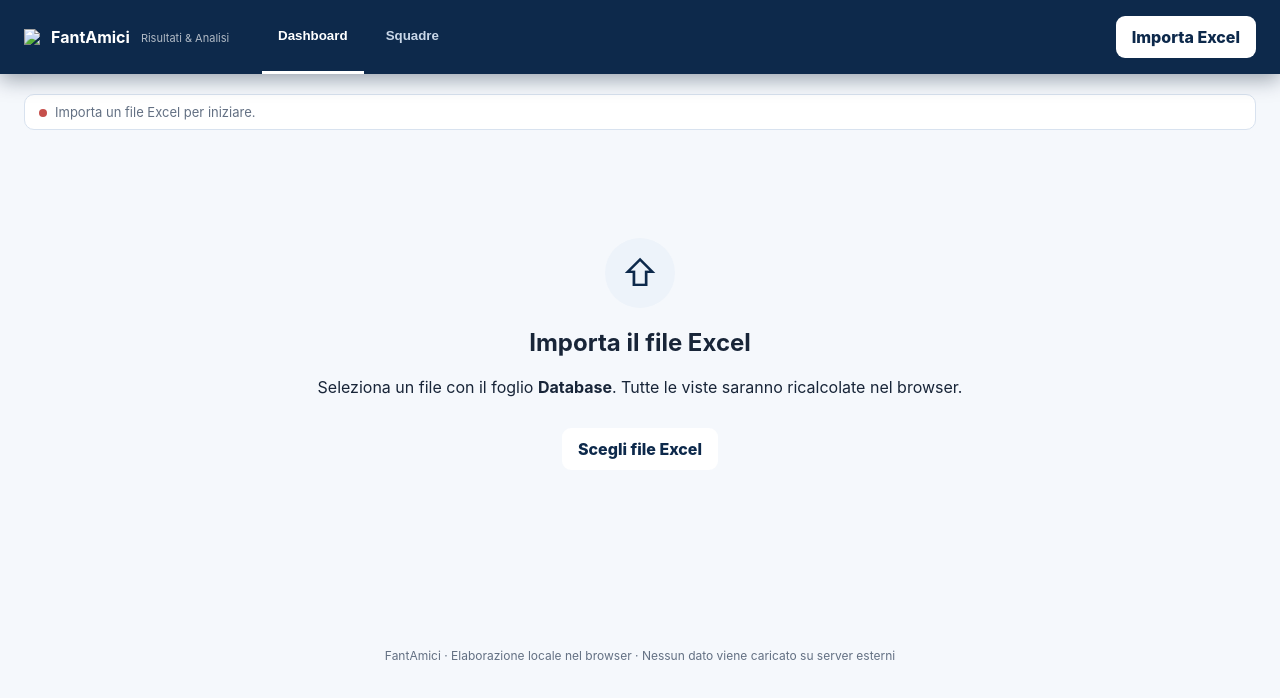
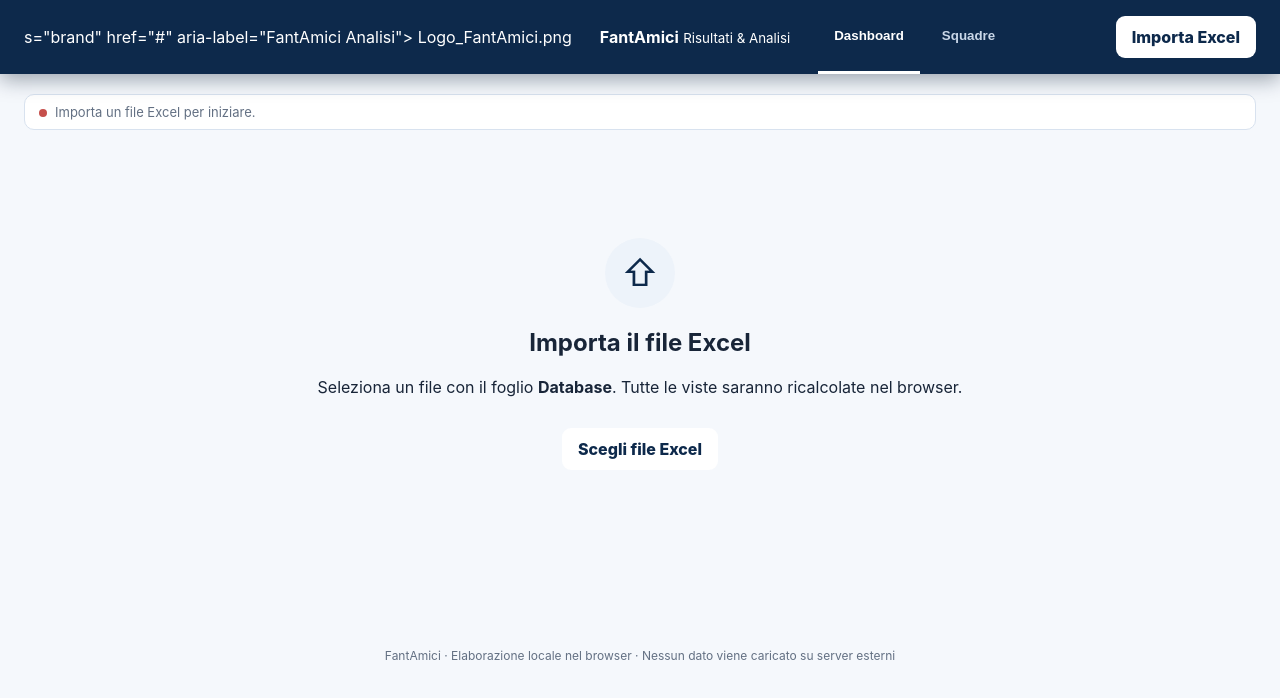
Before and after one commit to Giannuzzu/Risultati-e-Analisi, a plain HTML site: page index.html in a window 1280 px wide. Drawn offline with Linux system fonts and the light colour scheme; no server answers.

Commit message:
index.html

```diff
--- a/index.html
+++ b/index.html
@@ -10,19 +10,26 @@
 </head>
 <body>
 <header class="topbar">
-  <a class="brand" href="#" aria-label="FantAmici Analisi">
-  <img src="Logo.png
+s="brand" href="#" aria-label="FantAmici Analisi">
 
-  <span>
-    <b>FantAmici</b>
-    <small>Risultati & Analisi</small>
-  </span>
-</a>
+    Logo_FantAmici.png
+
+    <span>
+      <b>FantAmici</b>
+      <small>Risultati & Analisi</small>
+    </span>
+
+  </a>
+
   <nav class="nav" aria-label="Navigazione principale">
     <button class="nav-btn active" data-page="dashboard">Dashboard</button>
     <button class="nav-btn" data-page="squadre">Squadre</button>
   </nav>
-  <label class="import-btn"><input id="fileInput" type="file" accept=".xlsx,.xls">Importa Excel</label>
+
+  <label class="import-btn">
+    <input id="fileInput" type="file" accept=".xlsx,.xls">
+    Importa Excel
+  </label>
 </header>
 <main>
   <section id="statusBar" class="status-wrap">
```
